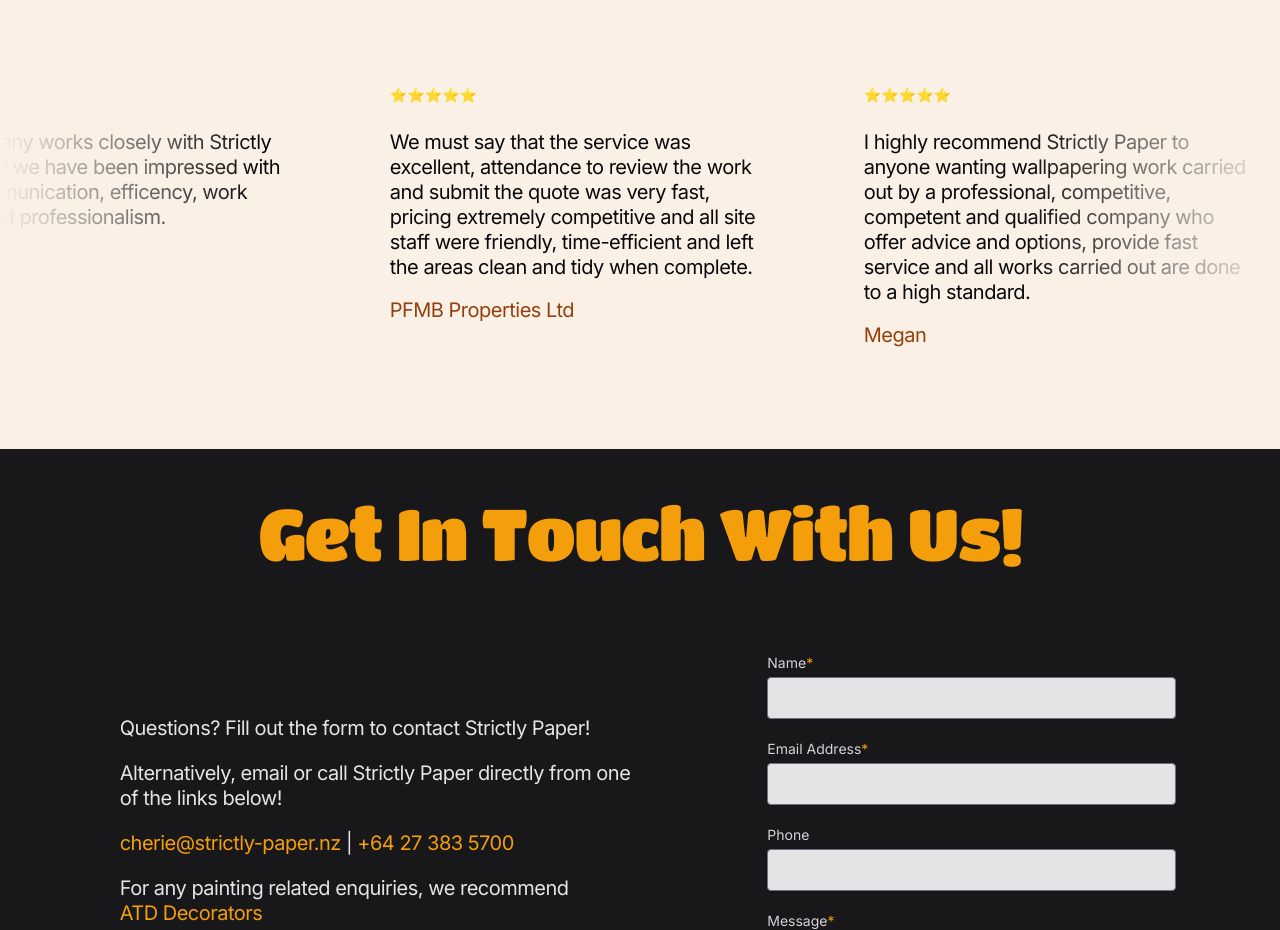
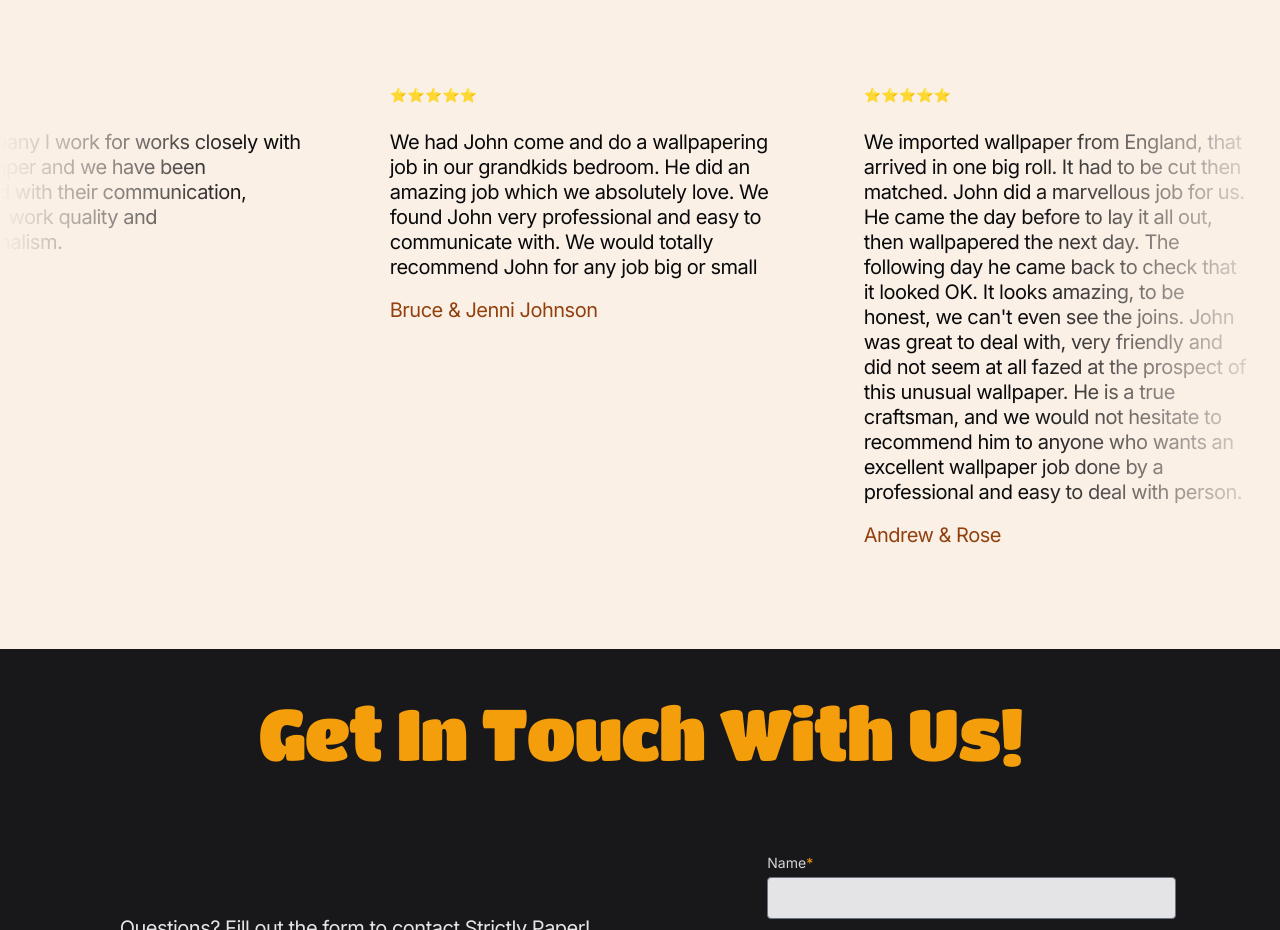
Before and after one commit to matthew-ranford/strictly-paper, a Next.js app: page / in a window 1280 px wide. Shown: the part 3520-4450 px from the top of the page. Built offline with nearby package versions, Linux system fonts and the light colour scheme.

Commit message:
Add in reviews

```diff
--- a/app/components/Reviews.tsx
+++ b/app/components/Reviews.tsx
@@ -12,18 +12,18 @@
   // InfiniteMovingCards
   const testimonials = [
     {
-      name: 'My company works closely with Strictly Paper and we have been impressed with their communication, efficency, work quality and professionalism.',
-      title: 'Nathan',
+      name: 'The company I work for works closely with Strictly Paper and we have been impressed with their communication, efficency, work quality and professionalism.',
+      title: 'Matthew',
       quote: '⭐⭐⭐⭐⭐',
     },
     {
-      name: ' We must say that the service was excellent, attendance to review the work and submit the quote was very fast, pricing extremely competitive and all site staff were friendly, time-efficient and left the areas clean and tidy when complete.',
-      title: 'PFMB Properties Ltd',
+      name: 'We had John come and do a wallpapering job in our grandkids bedroom. He did an amazing job which we absolutely love. We found John very professional and easy to communicate with. We would totally recommend John for any job big or small',
+      title: 'Bruce & Jenni Johnson',
       quote: '⭐⭐⭐⭐⭐',
     },
     {
-      name: 'I highly recommend Strictly Paper to anyone wanting wallpapering work carried out by a professional, competitive, competent and qualified company who offer advice and options, provide fast service and all works carried out are done to a high standard.',
-      title: 'Megan',
+      name: "We imported wallpaper from England, that arrived in one big roll. It had to be cut then matched. John did a marvellous job for us. He came the day before to lay it all out, then wallpapered the next day. The following day he came back to check that it looked OK. It looks amazing, to be honest, we can't even see the joins. John was great to deal with, very friendly and did not seem at all fazed at the prospect of this unusual wallpaper. He is a true craftsman, and we would not hesitate to recommend him to anyone who wants an excellent wallpaper job done by a professional and easy to deal with person.",
+      title: 'Andrew & Rose',
       quote: '⭐⭐⭐⭐⭐',
     },
   ]
```
